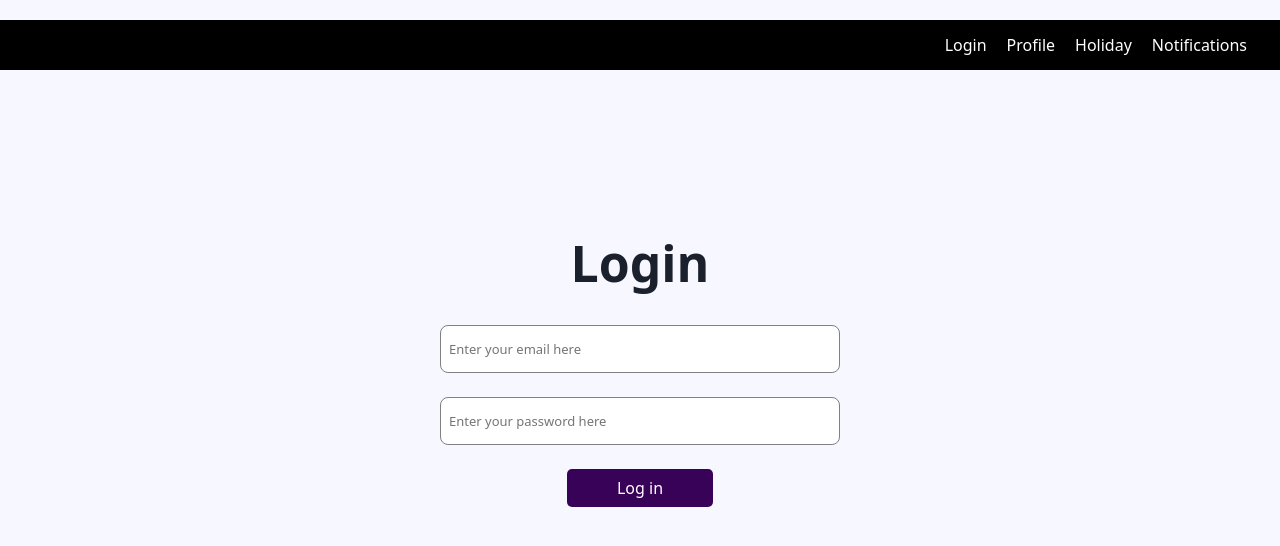
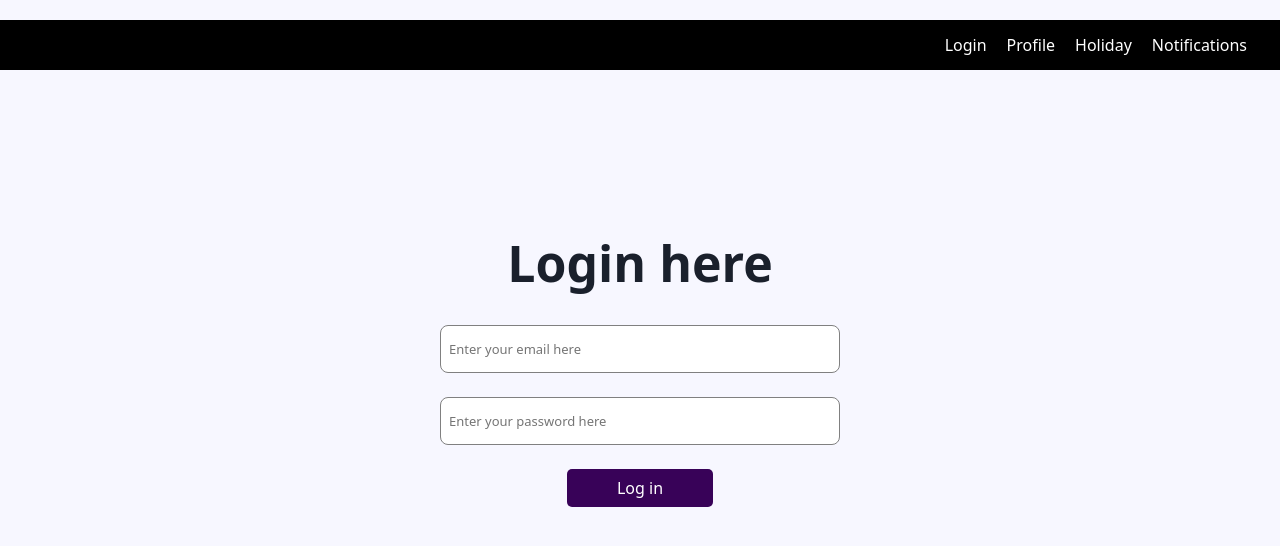
Before and after one commit to fluffibirb/skillcity, a React (Create React App) app: page / in a window 1280 px wide. Shown: the top 546 px of the page. Built offline with nearby package versions, Linux system fonts and the light colour scheme.

Commit message:
login test

```diff
--- a/src/pages/Login/Login.js
+++ b/src/pages/Login/Login.js
@@ -52,7 +52,7 @@ const Login = (props) => {
   return (
     <div className={"mainContainer"}>
       <div className={"titleContainer"}>
-        <div>Login</div>
+        <div>Login here</div>
       </div>
       <br />
       <div className={"inputContainer"}>
```
